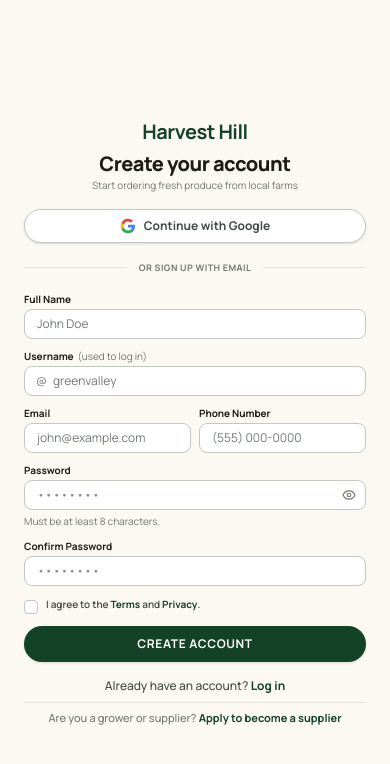
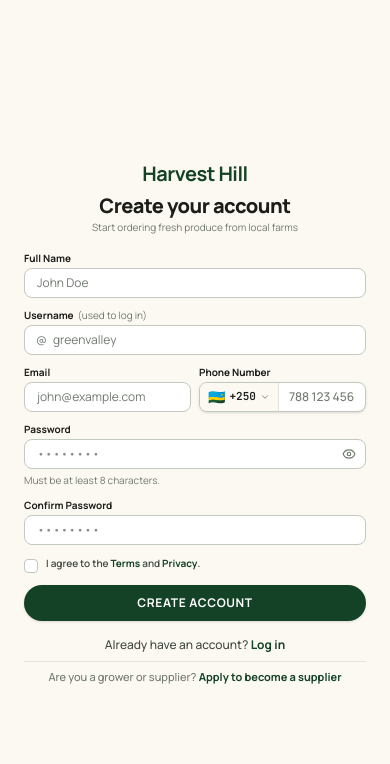
Before and after one commit to blessed-winner/harvest_hill_delivery, a Next.js app in the folder frontend/: page /signup in a window 390 px wide. Shown: the top 764 px of the page. Built offline with nearby package versions, Linux system fonts and the light colour scheme.

Commit message:
Country and phone number fields updated

```diff
--- a/frontend/src/app/login/page.tsx
+++ b/frontend/src/app/login/page.tsx
@@ -95,7 +95,9 @@ export default function LoginPage() {
             <p className="text-xs text-[#717971] mt-1.5">Log in to continue to Harvest Hill</p>
           </div>
 
-          {/* Social login */}
+          {/* Social login (Hidden for now — OAuth to be enabled later) */}
+          {false && (
+            <>
               <button
                 type="button"
                 onClick={() => toast("Google authentication is placeholder in this view.", "info")}
@@ -116,6 +118,8 @@ export default function LoginPage() {
                 <span className="flex-shrink mx-4 text-[10px] text-[#717971] font-bold uppercase tracking-wider">or log in with email / username</span>
                 <div className="flex-grow border-t border-[#e5e2db]"></div>
               </div>
+            </>
+          )}
 
           {/* Form */}
           <form onSubmit={handleLogin} className="space-y-5">
--- a/frontend/src/app/signup/page.tsx
+++ b/frontend/src/app/signup/page.tsx
@@ -5,6 +5,7 @@ import Link from 'next/link';
 import { useRouter } from 'next/navigation';
 import { Eye, EyeOff } from 'lucide-react';
 import { useAlert } from '../../context/AlertContext';
+import CountryPhoneInput from '../../components/CountryPhoneInput';
 
 export default function SignupPage() {
   const router = useRouter();
@@ -119,7 +120,9 @@ export default function SignupPage() {
             <p className="text-[10px] text-[#717971]">Start ordering fresh produce from local farms</p>
           </div>
 
-          {/* Social signup */}
+          {/* Social signup (Hidden for now — OAuth to be enabled later) */}
+          {false && (
+            <>
               <button
                 type="button"
                 onClick={() => toast("Google authentication is placeholder in this view.", "info")}
@@ -140,6 +143,8 @@ export default function SignupPage() {
                 <span className="flex-shrink mx-3 text-[9px] text-[#717971] font-bold uppercase tracking-wider">or sign up with email</span>
                 <div className="flex-grow border-t border-[#e5e2db]"></div>
               </div>
+            </>
+          )}
 
           {/* Form */}
           <form onSubmit={handleSignup} className="space-y-2.5">
@@ -200,14 +205,11 @@ export default function SignupPage() {
                   className="w-full bg-white border border-[#c1c9c0] focus:border-[#144227] rounded-lg px-3 py-1.5 text-xs focus:outline-none transition-all placeholder-[#717971]"
                 />
               </div>
-              <div className="space-y-0.5">
-                <label className="block text-[10px] font-bold text-[#1c1c18]">Phone Number</label>
-                <input
-                  type="tel"
+              <div>
+                <CountryPhoneInput
+                  label="Phone Number"
                   value={phone}
-                  onChange={(e) => setPhone(e.target.value)}
-                  placeholder="(555) 000-0000"
-                  className="w-full bg-white border border-[#c1c9c0] focus:border-[#144227] rounded-lg px-3 py-1.5 text-xs focus:outline-none transition-all placeholder-[#717971]"
+                  onChange={(val) => setPhone(val)}
                 />
               </div>
             </div>
--- a/frontend/src/components/CountryPhoneInput.tsx
+++ b/frontend/src/components/CountryPhoneInput.tsx
@@ -27,6 +27,8 @@ interface CountryPhoneInputProps {
   onChange: (fullPhoneNumber: string) => void;
   className?: string;
   label?: string;
+  labelClassName?: string;
+  inputClassName?: string;
   disabled?: boolean;
 }
 
@@ -35,6 +37,8 @@ export default function CountryPhoneInput({
   onChange,
   className = "",
   label,
+  labelClassName,
+  inputClassName,
   disabled = false
 }: CountryPhoneInputProps) {
   // Parse incoming value to find country dial code match
@@ -82,26 +86,26 @@ export default function CountryPhoneInput({
   };
 
   return (
-    <div className={`space-y-1.5 ${className}`}>
+    <div className={`space-y-0.5 ${className}`}>
       {label && (
-        <label className="block text-[10px] font-extrabold uppercase tracking-wider text-[#717971]">
+        <label className={`block text-[10px] font-bold text-[#1c1c18] ${labelClassName || ''}`}>
           {label}
         </label>
       )}
-      <div className="flex rounded-xl border border-[#c1c9c0] bg-white overflow-hidden focus-within:border-[#144227] transition-all shadow-sm">
+      <div className="flex rounded-lg border border-[#c1c9c0] bg-white overflow-hidden focus-within:border-[#144227] transition-all shadow-sm">
         {/* Country Selector Dropdown */}
-        <div className="relative border-r border-[#e5e2db] bg-[#fcf9f2] flex items-center px-2.5 shrink-0 cursor-pointer">
-          <span className="text-base mr-1.5">{selectedCountry.flag}</span>
-          <span className="text-xs font-bold text-[#1c1c18] font-mono mr-1">{selectedCountry.dialCode}</span>
-          <ChevronDown size={12} className="text-[#717971]" />
+        <div className="relative border-r border-[#e5e2db] bg-[#fcf9f2] flex items-center px-2 shrink-0 cursor-pointer hover:bg-[#f3efd8] transition-colors">
+          <span className="text-sm mr-1">{selectedCountry.flag}</span>
+          <span className="text-[11px] font-bold text-[#1c1c18] font-mono mr-1">{selectedCountry.dialCode}</span>
+          <ChevronDown size={10} className="text-[#717971]" />
           <select
             value={selectedCountry.code}
             onChange={handleCountryChange}
             disabled={disabled}
-            className="absolute inset-0 opacity-0 cursor-pointer w-full h-full"
+            className="absolute inset-0 opacity-0 cursor-pointer w-full h-full text-xs"
           >
             {COUNTRIES.map(c => (
-              <option key={c.code} value={c.code}>
+              <option key={c.code} value={c.code} className="text-xs py-1">
                 {c.flag} {c.name} ({c.dialCode})
               </option>
             ))}
@@ -115,7 +119,7 @@ export default function CountryPhoneInput({
           value={localNumber}
           onChange={handleNumberChange}
           placeholder={selectedCountry.placeholder}
-          className="w-full px-3 py-2.5 text-xs sm:text-sm font-semibold text-[#1c1c18] bg-transparent outline-none placeholder-[#a0a5a0]"
+          className={`w-full px-2.5 py-1.5 text-xs font-medium text-[#1c1c18] bg-transparent outline-none placeholder-[#717971] ${inputClassName || ''}`}
         />
       </div>
     </div>
--- a/frontend/src/portals/admin/pages/UserManagement.tsx
+++ b/frontend/src/portals/admin/pages/UserManagement.tsx
@@ -4,6 +4,7 @@ import { DetailDrawer } from '../components/DetailDrawer';
 import { cn } from '../lib/utils';
 import { api } from '../lib/api';
 import { DefaultProfileAvatar } from '../../../components/DefaultProfileAvatar';
+import CountryPhoneInput from '../../../components/CountryPhoneInput';
 
 function getUserAvatar(user: any): string | null {
   if (!user) return null;
@@ -875,16 +876,10 @@ export function UserManagement({ searchTerm = '' }: UserManagementProps) {
                   />
                 </div>
                 <div>
-                  <label className="block text-xs font-bold text-on-surface-variant mb-1 uppercase">Phone</label>
-                  <input
-                    type="text"
+                  <CountryPhoneInput
+                    label="Phone"
                     value={formProfilePhone}
-                    onChange={(e) => setFormProfilePhone(e.target.value)}
-                    placeholder="e.g. +250 788 123 456"
-                    className={cn(
-                      "w-full px-3 py-2 bg-white border rounded-lg text-sm outline-none",
-                      (validationErrors.phone || validationErrors.farmer_profile?.phone || validationErrors.client_profile?.phone) ? "border-red-500" : "border-outline-variant"
-                    )}
+                    onChange={(val) => setFormProfilePhone(val)}
                   />
                   {(validationErrors.phone || validationErrors.farmer_profile?.phone || validationErrors.client_profile?.phone) && (
                     <p className="mt-1 text-xs text-red-600 font-semibold font-sans">
@@ -979,16 +974,10 @@ export function UserManagement({ searchTerm = '' }: UserManagementProps) {
                       />
                     </div>
                     <div>
-                      <label className="block text-xs font-bold text-on-surface-variant mb-1 uppercase">Phone Number</label>
-                      <input
-                        type="text"
+                      <CountryPhoneInput
+                        label="Phone Number"
                         value={formProfilePhone}
-                        onChange={(e) => setFormProfilePhone(e.target.value)}
-                        placeholder="e.g. +250 788 123 456"
-                        className={cn(
-                          "w-full px-3 py-2 bg-white border rounded-lg text-sm outline-none",
-                          (validationErrors.phone || validationErrors.farmer_profile?.phone || validationErrors.client_profile?.phone) ? "border-red-500" : "border-outline-variant"
-                        )}
+                        onChange={(val) => setFormProfilePhone(val)}
                       />
                       {(validationErrors.phone || validationErrors.farmer_profile?.phone || validationErrors.client_profile?.phone) && (
                         <p className="mt-1 text-xs text-red-600 font-semibold font-sans">
```
Also changed, not shown: 1 other file (tests, documents, lock files or other folders). Lines whose indentation alone changed are shown as unchanged.
